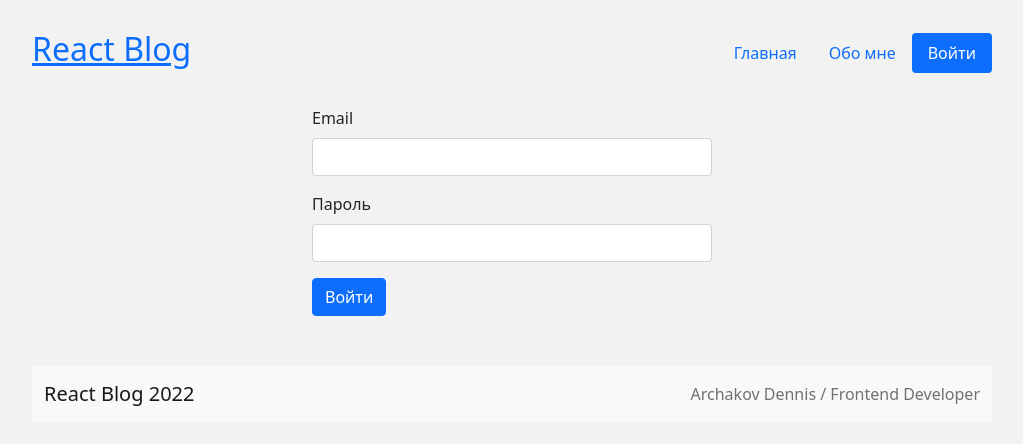
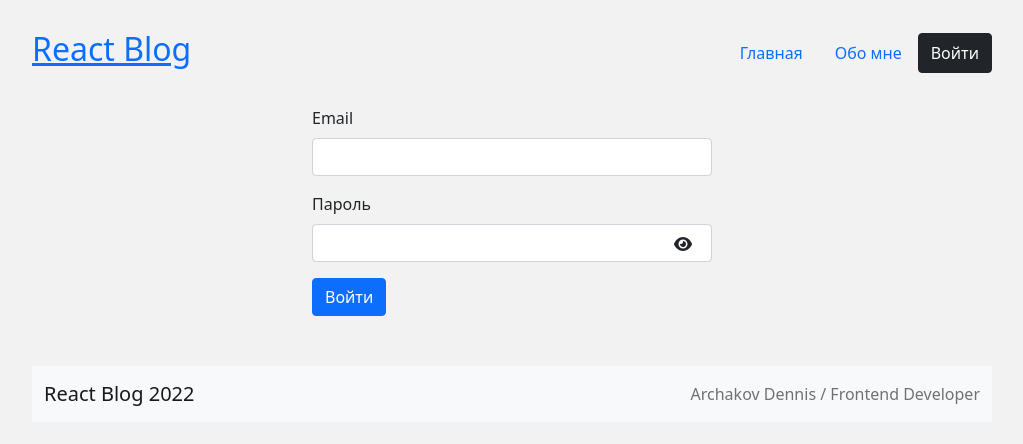
Before and after one commit to KrashAS/archakov-tutorials, a React (Create React App) app: page /login in a window 1280 px wide. Shown: the top 444 px of the page, without its empty margins (128-1151 px from the left). Built offline with nearby package versions, Linux system fonts and the light colour scheme.

Commit message:
Задания выполнил

```diff
--- a/package.json
+++ b/package.json
@@ -5,6 +5,9 @@
   "dependencies": {
     "@emotion/react": "^11.7.1",
     "@emotion/styled": "^11.6.0",
+    "@fortawesome/fontawesome-svg-core": "^1.3.0",
+    "@fortawesome/free-solid-svg-icons": "^6.0.0",
+    "@fortawesome/react-fontawesome": "^0.1.17",
     "@mui/icons-material": "^5.3.0",
     "@mui/material": "^5.4.0",
     "@testing-library/jest-dom": "^5.16.1",
@@ -15,7 +18,7 @@
     "react": "^17.0.2",
     "react-bootstrap": "^2.1.2",
     "react-dom": "^17.0.2",
-    "react-hook-form": "^7.25.3",
+    "react-hook-form": "^7.27.1",
     "react-router-dom": "^6.2.1",
     "react-scripts": "5.0.0",
     "web-vitals": "^2.1.2"
--- a/src/tutorial-10/components/Header.jsx
+++ b/src/tutorial-10/components/Header.jsx
@@ -1,9 +1,29 @@
 import React from "react";
-import { useLocation, Link } from "react-router-dom";
-import { Nav } from "react-bootstrap";
+import { useLocation, Link, useNavigate } from "react-router-dom";
+import { Nav, Button } from "react-bootstrap";
 
 export const Header = () => {
-  let { pathname } = useLocation();
+  const [isAuth, setIsAuth] = React.useState(false);
+  const { pathname } = useLocation();
+  const navigate = useNavigate();
+
+  React.useEffect(() => {
+    if (window.localStorage.getItem("token")) {
+      setIsAuth(true);
+    } else {
+      setIsAuth(false);
+    }
+  }, [pathname]);
+
+  const handleClickAuth = () => {
+    if (isAuth && window.confirm("Вы действительно хотите выйти?")) {
+      window.localStorage.removeItem("token");
+      navigate("/");
+      setIsAuth(false);
+    } else {
+      navigate("/login");
+    }
+  };
 
   return (
     <div className="header">
@@ -21,11 +41,9 @@ export const Header = () => {
             Обо мне
           </Nav.Link>
         </Nav.Item>
-        <Nav.Item>
-          <Nav.Link to="/login" as={Link} active={pathname === "/login"}>
-            Войти
-          </Nav.Link>
-        </Nav.Item>
+        <Button onClick={handleClickAuth} variant={isAuth ? "danger" : "dark"}>
+          {isAuth ? "Выйти" : "Войти"}
+        </Button>
       </Nav>
     </div>
   );
--- a/src/tutorial-10/pages/ErrorPageNotFound.jsx
+++ b/src/tutorial-10/pages/ErrorPageNotFound.jsx
@@ -4,7 +4,7 @@ export const ErrorPageNotFound = () => {
   return (
     <div className="error">
       <h3>404 - Not found</h3>
-      <p>{`Страница с адрессом: ${window.location} отсутствует`}</p>
+      <p>{`Страница с адрессом: ${window.location} отсутствует!`}</p>
     </div>
   );
 };
--- a/src/tutorial-10/pages/Login.jsx
+++ b/src/tutorial-10/pages/Login.jsx
@@ -1,10 +1,18 @@
 import React from "react";
+
 import { useNavigate } from "react-router-dom";
 import { Button, Form } from "react-bootstrap";
+import { FontAwesomeIcon } from "@fortawesome/react-fontawesome";
+import { faEye } from "@fortawesome/free-solid-svg-icons";
+const eye = <FontAwesomeIcon icon={faEye} />;
 
 export const Login = () => {
   const [fields, setFields] = React.useState({ email: "", password: "" });
   const navigate = useNavigate();
+  const [passwordShown, setPasswordShown] = React.useState(false);
+  const togglePasswordVisiblity = () => {
+    setPasswordShown(passwordShown ? false : true);
+  };
 
   const onSubmit = async (event) => {
     event.preventDefault(); //Предотвратить нативное поведение формы(не делать перезагрузку)
@@ -12,6 +20,8 @@ export const Login = () => {
       `https://mentor.archakov.im/api/mock/login?email=${fields.email}&password=${fields.password}`
     );
     if (resp.ok) {
+      const { token } = await resp.json();
+      window.localStorage.setItem("token", token);
       navigate("/profile");
     } else {
       alert("Error, password and email is wrong! ");
@@ -41,10 +51,11 @@ export const Login = () => {
         <Form.Label>Пароль</Form.Label>
         <Form.Control
           name="password"
-          type="password"
+          type={passwordShown ? "text" : "password"}
           value={fields.password}
           onChange={handlChangeInput}
         />
+        <i onClick={togglePasswordVisiblity}>{eye}</i>
       </Form.Group>
 
       <Button variant="primary" type="submit">
--- a/src/tutorial-10/pages/Profile.jsx
+++ b/src/tutorial-10/pages/Profile.jsx
@@ -1,5 +1,9 @@
 import React from "react";
+import { Navigate } from "react-router-dom";
 
 export const Profile = () => {
-  return <h1>Это закрытый профиль юзера!</h1>;
+  if (!window.localStorage.getItem("token")) {
+    return <Navigate to="/" />;
+  }
+  return <h1>Поздравляю! Ваша авторизация прошла успешно!</h1>;
 };
--- a/src/tutorial-10/style.css
+++ b/src/tutorial-10/style.css
@@ -38,6 +38,17 @@ body {
 }
 
 .login-form {
+  position: relative;
   width: 400px;
   margin: 0 auto;
 }
+
+i {
+  position: absolute;
+  top: 60%;
+  right: 5%;
+}
+i:hover {
+  color: #1674f0;
+  cursor: pointer;
+}
```
Also changed, not shown: 1 other file (tests, documents, lock files or other folders).
